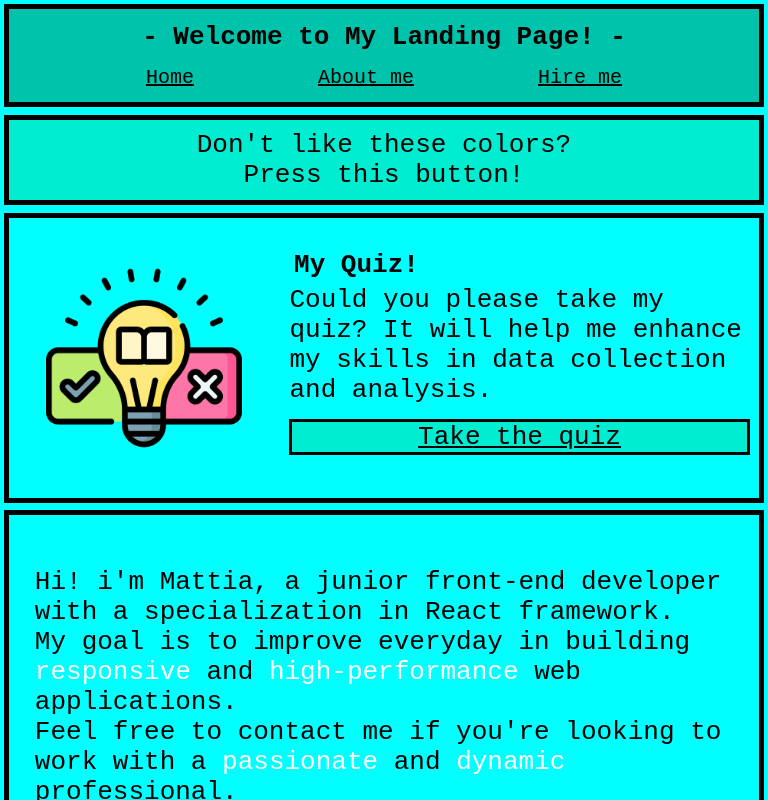
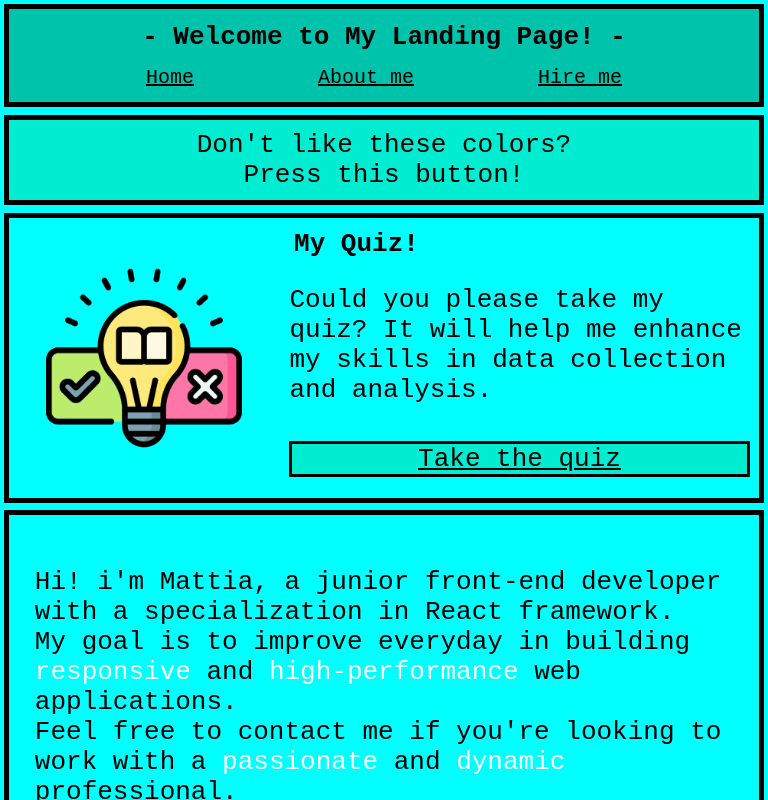
Before and after one commit to mtm90/my-landing-page, a React (Vite) app: page / in a window 768 px wide. Shown: the top 800 px of the page. Built offline with nearby package versions, Linux system fonts and the light colour scheme.

Commit message:
no margin

```diff
--- a/src/index.css
+++ b/src/index.css
@@ -228,11 +228,7 @@ h3 {
     margin-left: 2%;
     margin-right: 2%;
   }
-  .surveyText {
-    margin-top: 1%;
-    margin-bottom: 1%;
 
-  }
 }
 @media (min-width: 1080px) {
   p {
```
